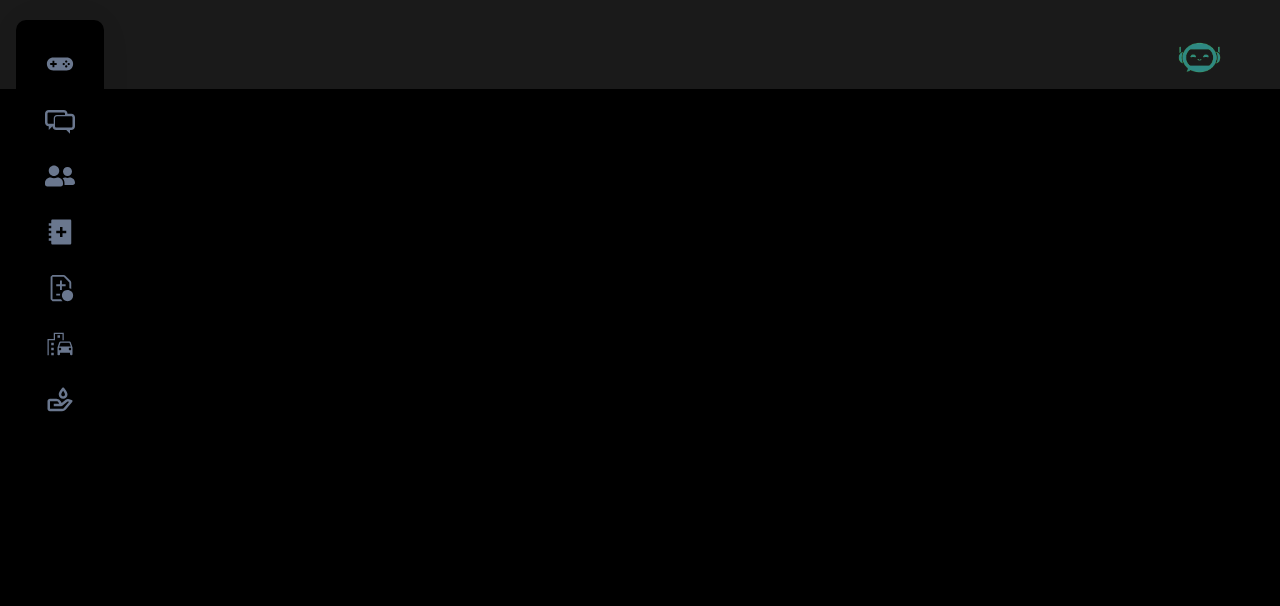
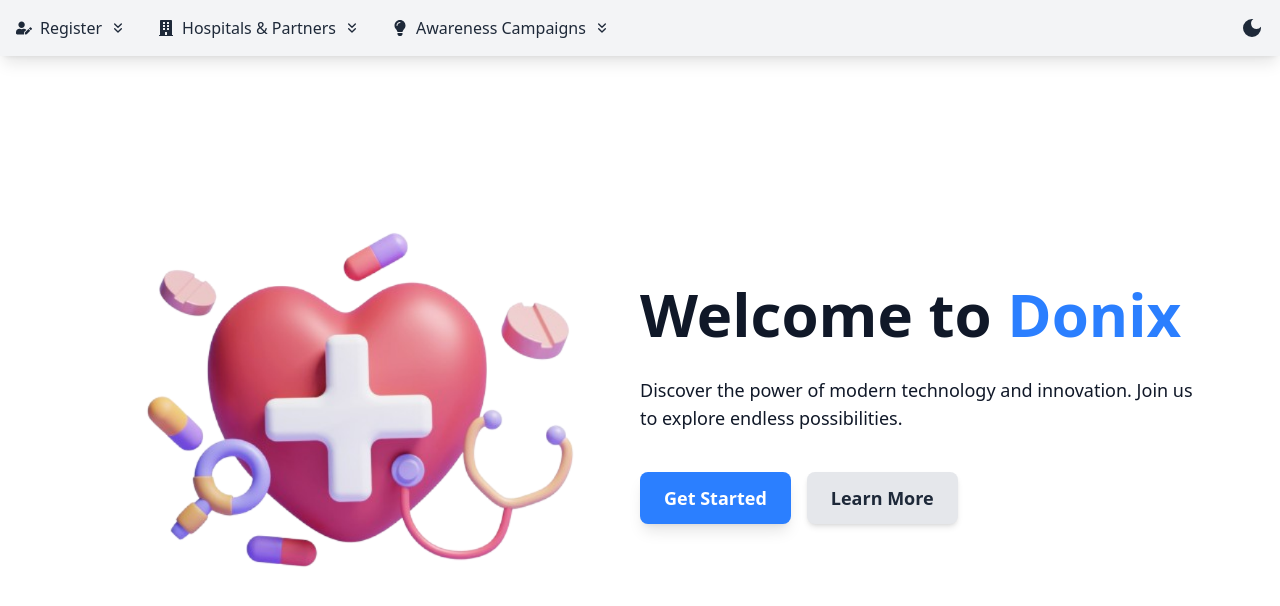
Before and after one commit to bhargavi1045/Donix_org_frontend, a Next.js app: page / in a window 1280 px wide. Shown: the top 606 px of the page. Built offline with nearby package versions, Linux system fonts and the light colour scheme.

Commit message:
Landing page made

```diff
--- a/src/app/layout.tsx
+++ b/src/app/layout.tsx
@@ -29,6 +29,7 @@ export default function RootLayout({
 
       >
         {children}
+
       </body>
     </html>
   );
--- a/src/app/page.tsx
+++ b/src/app/page.tsx
@@ -1,23 +1,31 @@
-import Image from "next/image";
-import Navbar from '../components/Navbar';
-import chatbotIcon from "../../public/chatbot_icon.png"
-// import NotFoundPage from "@/components/NotFoundPage";
+"use client";
+import React, { useState, useEffect } from "react";
+import Navbar from "../components/Landing_page/Navbar";
+import Hero from "@/components/Landing_page/hero";
 
-export default function Home() {
+const Home: React.FC = () => {
+  const [darkMode, setDarkMode] = useState<boolean>(() => {
+    if (typeof window !== "undefined") {
+      return localStorage.getItem("darkMode") === "1"; // Retrieve from localStorage
+    }
+    return false; // Default to false (light mode)
+  });
+
+  useEffect(() => {
+    if (darkMode) {
+      document.documentElement.classList.add("dark");
+    } else {
+      document.documentElement.classList.remove("dark");
+    }
+    localStorage.setItem("darkMode", darkMode ? "1" : "0"); // Save to localStorage
+  }, [darkMode]);
+
   return (
-    <div >
-    <div className="relative z-10">
-  <Navbar />
-</div>
-    <nav className="flex items-center justify-between bg-white/10 backdrop-blur-md  shadow-md">
-  <h1 className="text-green-800 font-bold text-xl flex justify-center items-center pl-80 "></h1>
-  <button className="text-white font-semibold px-4 py-2 rounded-lg mt-6 pr-14">
-    <Image src={chatbotIcon} alt="Chatbot Icon" width={50} height={50} />
-  </button>
-</nav>
-    {/* <NotFoundPage/> */}
-  </div>
+    <div className={darkMode ? "dark" : ""}>
+      <Navbar darkMode={darkMode} setDarkMode={setDarkMode} />
+      <Hero darkMode={darkMode}  />
+    </div>
+  );
+};
 
-
-  );
-}
+export default Home;
--- /dev/null
+++ b/src/components/Landing_page/Navbar.tsx
@@ -0,0 +1,107 @@
+"use client";
+import React, { useState, useEffect } from "react";
+import { MdDarkMode, MdLightMode } from "react-icons/md";
+import { FaUserEdit, FaBuilding, FaLightbulb } from "react-icons/fa";
+import { FiChevronsDown, FiChevronsUp } from "react-icons/fi";
+
+const menuItems = [
+  {
+    title: "Register",
+    icon: <FaUserEdit />,
+    links: [
+      { name: "Donor Registration", path: "/register/donor" },
+      { name: "Recipient Registration", path: "/register/recipient" },
+      { name: "Hospital & NGO Registration", path: "/register/hospital-ngo" },
+    ],
+  },
+  {
+    title: "Hospitals & Partners",
+    icon: <FaBuilding />,
+    links: [
+      { name: "Verified Hospitals", path: "/hospitals/verified" },
+      { name: "NGO & Partner List", path: "/hospitals/ngo-partners" },
+      { name: "Government Agencies", path: "/hospitals/government" },
+    ],
+  },
+  {
+    title: "Awareness Campaigns",
+    icon: <FaLightbulb />,
+    links: [
+      { name: "Upcoming Webinars", path: "/campaigns/webinars" },
+      { name: "Organ Donation Events", path: "/campaigns/events" },
+      { name: "Awareness Articles", path: "/campaigns/articles" },
+    ],
+  },
+];
+
+interface NavbarProps {
+  darkMode: boolean;
+  setDarkMode: React.Dispatch<React.SetStateAction<boolean>>;
+}
+
+const Navbar: React.FC<NavbarProps> = ({ darkMode, setDarkMode }) => {
+  const [activeMenu, setActiveMenu] = useState<string | null>(null);
+
+  useEffect(() => {
+    // Load dark mode preference from localStorage
+    const storedMode = localStorage.getItem("darkMode");
+    if (storedMode === "1") {
+      setDarkMode(true);
+      document.documentElement.classList.add("dark");
+    } else {
+      setDarkMode(false);
+      document.documentElement.classList.remove("dark");
+    }
+  }, []);
+
+  const toggleDarkMode = () => {
+    setDarkMode((prev) => {
+      const newMode = !prev;
+      localStorage.setItem("darkMode", newMode ? "1" : "0"); // Store in localStorage
+      document.documentElement.classList.toggle("dark", newMode);
+      return newMode;
+    });
+  };
+
+  const toggleMenu = (menuTitle: string) => {
+    setActiveMenu(activeMenu === menuTitle ? null : menuTitle);
+  };
+
+  return (
+    <nav className={`shadow-lg fixed top-0 left-0 w-full z-50 transition duration-300 ${darkMode ? "bg-gray-900 text-white" : "bg-gray-100 text-gray-800"}`}>
+      <div className="container flex items-center justify-between p-4 mx-auto">
+        {/* Menu Items */}
+        <div className="flex items-center gap-4 md:gap-8">
+          {menuItems.map((menu) => (
+            <div key={menu.title} className="relative group">
+              <button
+                onClick={() => toggleMenu(menu.title)}
+                className="flex items-center gap-2 hover:text-blue-500 dark:hover:text-blue-300"
+              >
+                {menu.icon}
+                <span className="hidden md:inline-flex">{menu.title}</span>
+                {activeMenu === menu.title ? <FiChevronsUp /> : <FiChevronsDown />}
+              </button>
+              {activeMenu === menu.title && (
+                <div className={`absolute left-0 mt-2 shadow-lg rounded-lg p-4 ${darkMode ? "bg-gray-800" : "bg-white"}`}>
+                  {menu.links.map((link) => (
+                    <a key={link.name} href={link.path} className={`block w-fit px-4 py-2 rounded ${darkMode ? "hover:bg-gray-700" : "hover:bg-gray-100"}`}>
+                      {link.name}
+                    </a>
+                  ))}
+                </div>
+              )}
+            </div>
+          ))}
+        </div>
+
+        {/* Dark Mode Toggle */}
+        <button onClick={toggleDarkMode} className="text-2xl focus:outline-none hover:text-blue-500 dark:hover:text-blue-300 transition duration-300">
+          {darkMode ? <MdLightMode /> : <MdDarkMode />}
+        </button>
+      </div>
+    </nav>
+  );
+};
+
+export default Navbar;
--- /dev/null
+++ b/src/components/Landing_page/hero.tsx
@@ -0,0 +1,66 @@
+"use client";
+import React from "react";
+import Image from "next/image";
+import heroImage from "../../../public/hero_image.png";
+
+interface HeroProps {
+  darkMode: boolean;
+  // setDarkMode: React.Dispatch<React.SetStateAction<boolean>>;
+}
+
+const Hero: React.FC<HeroProps> = ({ darkMode }) => {
+  // setDarkMode is accepted but not used to avoid frontend changes
+  return (
+    <section
+      className={`flex flex-col md:flex-row items-center justify-between h-screen px-6 md:px-20 transition-all duration-500 ${
+        darkMode ? "bg-gray-900 text-white" : "bg-white text-gray-900"
+      }`}
+    >
+      {/* Left Image */}
+      <div className="w-full md:w-1/2 flex justify-center mt-8 md:mt-0">
+        <div className="relative w-80 md:w-96 lg:w-[500px] h-auto">
+          <Image
+            src={heroImage}
+            alt="Hero Image"
+            className="rounded-lg"
+            width={500}
+            height={900}
+          />
+          <div
+            className={`absolute -top-4 -left-4 w-16 h-16 bg-blue-400 rounded-full animate-pulse opacity-70 ${
+              darkMode ? "block" : "hidden"
+            }`}
+          ></div>
+          <div
+            className={`absolute -bottom-6 -right-6 w-24 h-24 bg-pink-400 rounded-full opacity-50 blur-lg ${
+              darkMode ? "block" : "hidden"
+            }`}
+          ></div>
+        </div>
+      </div>
+
+      {/* Right Content */}
+      <div className="w-full md:w-1/2 flex flex-col items-center md:items-start text-center md:text-left space-y-6">
+        <h1 className="text-4xl md:text-6xl font-extrabold leading-tight">
+          Welcome to <span className="text-blue-500">Donix</span>
+        </h1>
+        <p
+          className={`text-lg ${darkMode ? "text-white" : "text-black-300"}`}
+        >
+          Discover the power of modern technology and innovation. Join us to
+          explore endless possibilities.
+        </p>
+        <div className="flex flex-col md:flex-row gap-4 mt-4">
+          <button className="px-6 py-3 text-lg font-semibold bg-blue-500 text-white rounded-lg shadow-lg hover:bg-blue-600 dark:bg-blue-700 dark:hover:bg-blue-800 transition-all duration-300">
+            Get Started
+          </button>
+          <button className="px-6 py-3 text-lg font-semibold bg-gray-200 text-gray-800 dark:bg-gray-700 dark:text-gray-200 rounded-lg shadow-md hover:bg-gray-300 dark:hover:bg-gray-600 transition-all duration-300">
+            Learn More
+          </button>
+        </div>
+      </div>
+    </section>
+  );
+};
+
+export default Hero;
```
Also changed, not shown: public/hero_image.png (added), src/components/User_dashboard/Navbar.css (renamed from src/components/Navbar.css), src/components/User_dashboard/Navbar.tsx (renamed from src/components/Navbar.tsx), 1 other file (tests, documents, lock files or other folders).
